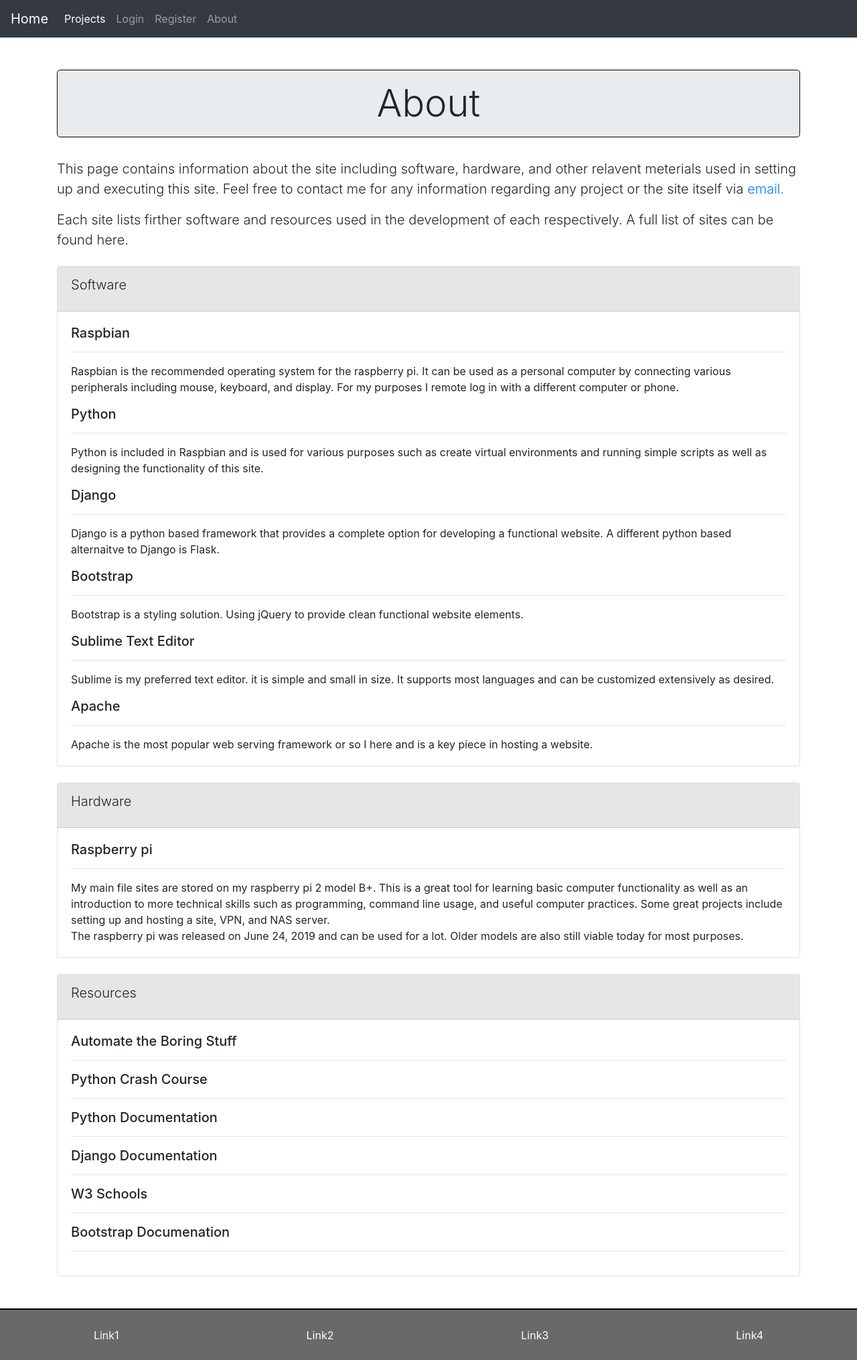
After one commit to M-Aguilar/PS, a Django app: template main/templates/main/about.html in a window 1280 px wide. The commit adds this page. Shown: the whole page at 67% size. Run offline with Django 3.2, Linux system fonts and the light colour scheme; the template is opened without the code that fills it, so the values that code supplies are empty; some libraries are stand-ins or nearby versions.

Commit message:
Fully styalized and function development site

```diff
--- a/geography/models.py
+++ b/geography/models.py
@@ -4,14 +4,15 @@ from django.contrib.auth.models import User
 # Create your models here.
 #change project text to textarea and move text to title
 class Project(models.Model):
-    text = models.CharField(max_length=100)
+    title = models.CharField(max_length=30)
+    text = models.CharField(max_length=100, blank=True)
     public = models.BooleanField(default=False)
     date_added = models.DateTimeField(auto_now_add=True)
     date_edited = models.DateTimeField(auto_now=True)
     owner = models.ForeignKey(User, on_delete=models.CASCADE)
 
     def __str__(self):
-        return self.text
+        return self.title
 
 class Post(models.Model):
     text = models.CharField(max_length=250)
--- a/geography/urls.py
+++ b/geography/urls.py
@@ -7,4 +7,5 @@ urlpatterns = [
     path('new_project', views.new_project, name='new_project'),
     path('new_post/<project_id>', views.new_post, name='new_post'),
     path('edit_post/<post_id>', views.edit_post, name='edit_post'),
+
 ]
--- a/geography/views.py
+++ b/geography/views.py
@@ -9,7 +9,7 @@ from django.urls import reverse
 # Create your views here.
 def projects(request):
     if request.user.is_authenticated:
-        projects = Project.objects.filter(owner=request.user).order_by('date_added')
+        projects = Project.objects.filter(owner=request.user).order_by('-date_edited')
     else:
         projects = Project.objects.filter(public=True).order_by('date_added')
     context = {'projects':projects}
@@ -48,6 +48,7 @@ def new_post(request, project_id):
             new_post = form.save(commit=False)
             new_post.project = project
             new_post.save()
+            new_post.project.save()
             return HttpResponseRedirect(reverse('project', args=[project_id]))
     context = {'project':project,'form': form}
     return render(request, 'geography/new_post.html', context)
@@ -62,7 +63,6 @@ def edit_post(request, post_id):
         form = PostForm(instance=post)
     else:
         form = PostForm(instance=post, data=request.POST)
-
         if form.is_valid():
             form.save()
             return HttpResponseRedirect(reverse('project', args=[project.id]))
--- /dev/null
+++ b/main/templates/main/about.html
@@ -0,0 +1,97 @@
+{% extends "main/base.html" %}
+
+{% block header %}
+	<div class='jumbotron pt-3 pb-3'>
+		<div class="display-4 text-center">About</div>
+	</div>
+{% endblock %}
+
+{% block content %}
+	<p class="lead">This page contains information about the site including software, hardware, and other relavent meterials used in setting up and executing this site. Feel free to contact me for any information regarding any project or the site itself via <a href="mailto:a.aguilar.moises@gmail.com">email.</a></p>
+	<p class="lead">Each site lists firther software and resources used in the development of each respectively. A full list of sites can be found here.</p>
+	<div class="card my-4">
+		<div class="card-header" style="background-color:#e6e6e6;">
+			<p class="card-title lead">Software</p>
+		</div>
+		<div class="card-body">
+			<h5>Raspbian</h5>
+			<hr>
+			<p class="card-text">
+				Raspbian is the recommended operating system for the raspberry pi.
+				It can be used as a personal computer by connecting various peripherals including mouse, keyboard, and display.
+				For my purposes I remote log in with a different computer or phone.
+			</p>
+			<h5>Python</h5>
+			<hr>
+			<p class="card-text">
+				Python is included in Raspbian and is used for various purposes such as create virtual environments and running simple scripts as well as designing the functionality of this site.
+			</p>
+			<h5>Django</h5>
+			<hr>
+			<p class="card-text">
+				Django is a python based framework that provides a complete option for developing a functional website. A different  python based alternaitve to Django is Flask.
+			</p>
+			<h5>Bootstrap</h5>
+			<hr>
+			<p class="card-text">
+				Bootstrap is a styling solution. Using jQuery to provide clean functional website elements.
+			</p>
+			<h5>Sublime Text Editor</h5>
+			<hr>
+			<p class="card-text">
+				Sublime is my preferred text editor. it is simple and small in size. It supports most languages and can be customized extensively as desired.
+			</p>
+			<h5>Apache</h5>
+			<hr>
+			<p class="card-text">
+				Apache is the most popular web serving framework or so I here and is a key piece in hosting a website.
+			</p>
+		</div>
+	</div>
+	<div class="card my-4">
+		<div class="card-header" style="background-color:#e6e6e6;">
+			<p class="card-title lead">Hardware</p>
+		</div>
+		<div class="card-body">
+			<h5>Raspberry pi</h5>
+			<hr>
+			<p class="card-text">
+				My main file sites are stored on my raspberry pi 2 model B+.
+				This is a great tool for learning basic computer functionality as well as an introduction to more technical skills such as programming, command line usage, and useful computer practices.
+				Some great projects include setting up and hosting a site, VPN, and NAS server.
+				<br>The raspberry pi was released on June 24, 2019 and can be used for a lot. Older models are also still viable today for most purposes.
+			</p>
+		</div>
+	</div>
+	<div class="card my-4">
+		<div class="card-header" style="background-color:#e6e6e6;">
+			<p class="card-title lead">Resources</p>
+		</div>
+		<div class="card-body">
+			<h5>Automate the Boring Stuff</h5>
+			<hr>
+			<p class="card-text">
+			</p>
+			<h5>Python Crash Course</h5>
+			<hr>
+			<p class="card-text">
+			</p>
+			<h5>Python Documentation</h5>
+			<hr>
+			<p class="card-text">
+			</p>
+			<h5>Django Documentation</h5>
+			<hr>
+			<p class="card-text">
+			</p>
+			<h5>W3 Schools</h5>
+			<hr>
+			<p class="card-text">
+			</p>
+			<h5>Bootstrap Documenation</h5>
+			<hr>
+			<p class="card-text">
+			</p>
+		</div>
+	</div>
+{% endblock %}
--- a/main/templates/main/base.html
+++ b/main/templates/main/base.html
@@ -6,6 +6,45 @@
 		<meta charset="utf-8">
 		<meta name="viewport" content="width=device-width, initial-scale=1">
 		<link rel="stylesheet" href="https://maxcdn.bootstrapcdn.com/bootstrap/4.0.0/css/bootstrap.min.css" integrity="sha384-Gn5384xqQ1aoWXA+058RXPxPg6fy4IWvTNh0E263XmFcJlSAwiGgFAW/dAiS6JXm" crossorigin="anonymous">
+		<style>
+			html, body {
+				height:100%;
+			}
+
+			footer a:link {
+				color: white;
+			}
+
+			footer a:visited {
+				color:white;
+			}
+
+			footer a:hover {
+			}
+			footer a:active {
+				color:blue;
+			}
+
+			footer a {
+				text-align: center;
+				height:100%;
+				padding: 2% 0;
+			}
+
+			.jumbotron {
+				border:black 1px solid;
+			}
+
+			footer {
+				width:100%;
+				display:flex;
+				justify-content: space-around;
+				color:red;
+				background-color: #696969;
+				border-top:2px black solid;
+			}
+
+		</style>
     </head>
 	<body>
 		<script src="https://code.jquery.com/jquery-3.2.1.slim.min.js" integrity="sha384-KJ3o2DKtIkvYIK3UENzmM7KCkRr/rE9/Qpg6aAZGJwFDMVNA/GpGFF93hXpG5KkN" crossorigin="anonymous"></script>
@@ -34,10 +73,13 @@
 	    				<a class="nav-link" href="{% url 'register' %}">Register</a>
 	    			</li>
     				{% endif %}
+    				<li class="nav-item">
+	    				<a class="nav-link" href="{% url 'about' %}">About</a>
+	    			</li>
     			</ul>
     		</div>
     	</nav>
-    	<div class="container mt-5">
+    	<div class="container my-5">
 			<div class="page-header">
 				{% block header %}{% endblock %}
 			</div>
@@ -45,5 +87,11 @@
 				{% block content %}{% endblock %}
 			</div>
 		</div>
+		<footer>
+			<a href="">Link1</a>
+			<a href="">Link2</a>
+			<a href="">Link3</a>
+			<a href=''>Link4</a>
+		</footer>
 	</body>
 </html>
--- a/main/urls.py
+++ b/main/urls.py
@@ -4,4 +4,5 @@ from . import views
 
 urlpatterns = [
     path('', views.index, name='index'),
+    path('about/', views.about, name='about'),
 ]
--- a/main/views.py
+++ b/main/views.py
@@ -3,3 +3,6 @@ from django.shortcuts import render
 # Create your views here.
 def index(request):
     return render(request, 'main/index.html')
+
+def about(request):
+	return render(request, 'main/about.html')
--- /dev/null
+++ b/users/forms.py
@@ -0,0 +1,4 @@
+from django import forms
+
+class NameForm(forms.Form):
+	your_name = forms.CharField(label='Your name', max_length=20)
--- /dev/null
+++ b/users/models.py
@@ -0,0 +1,3 @@
+from django.db import models
+from django.contrib.auth.models import User
+# Create your models here.
```
Also changed, not shown: geography/templates/geography/edit_post.html (+23 -8 lines), geography/templates/geography/new_post.html (+11 -7 lines), geography/templates/geography/new_project.html (+11 -7 lines), geography/templates/geography/project.html (+14 -10 lines), geography/templates/geography/projects.html (+13 -12 lines), main/templates/main/index.html (+4 -8 lines), users/templates/users/edit_account.html (added, +21 -0 lines), users/templates/users/login.html (added, +19 -0 lines), users/templates/users/register.html (added, +19 -0 lines), users/urls.py (added, +19 -0 lines), users/views.py (added, +49 -0 lines).
